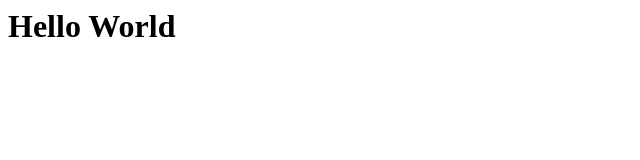
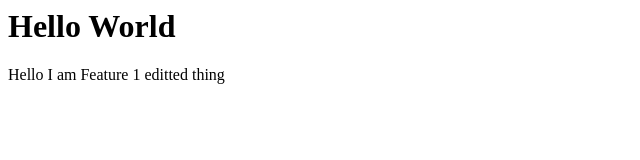
Before and after one commit to AnkitKumarSisodia/LocalRepo, a plain HTML site: page index.html in a window 1280 px wide. Shown: the whole page, without its empty margins (0-640 px from the left). Drawn offline with Linux system fonts and the light colour scheme.

Commit message:
added in index.html twice

```diff
--- a/index.html
+++ b/index.html
@@ -1 +1,2 @@
 <h1>Hello World</h1>
+<p>Hello I am Feature 1 editted thing</p>
```
